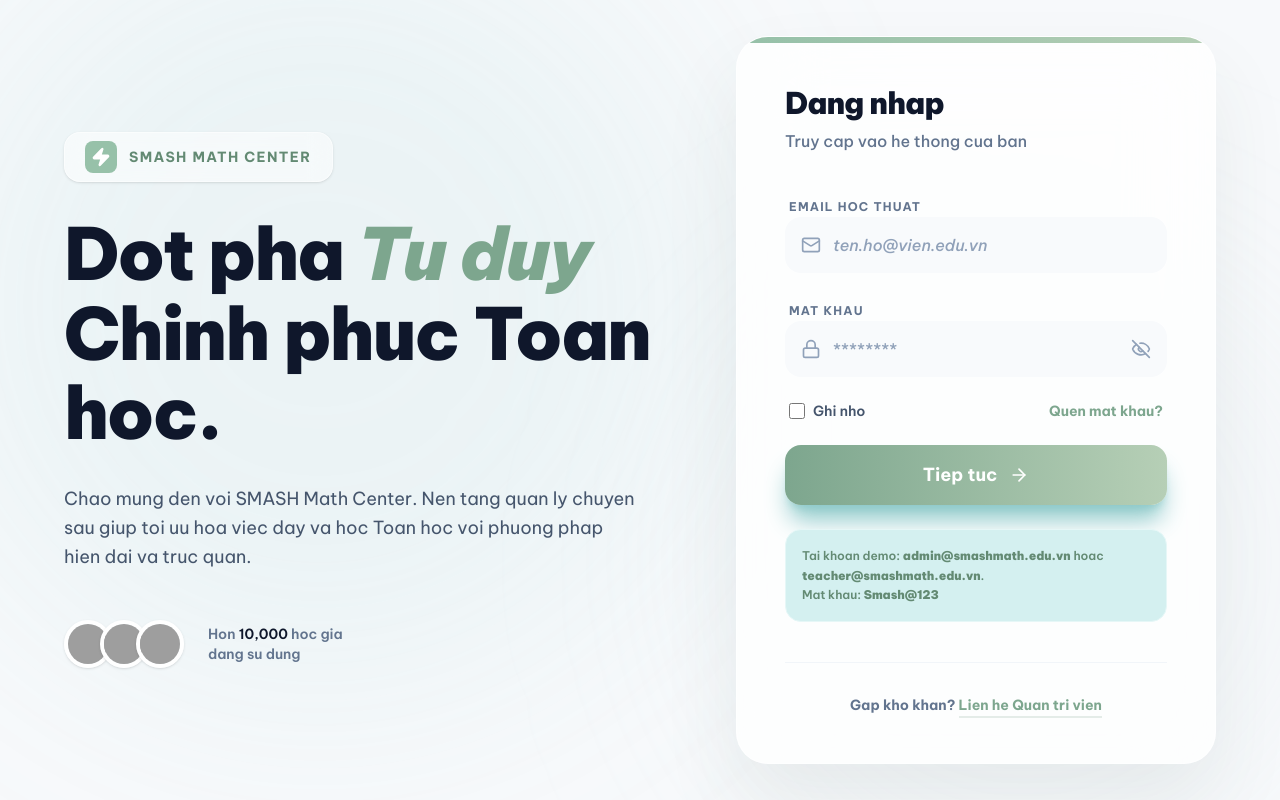
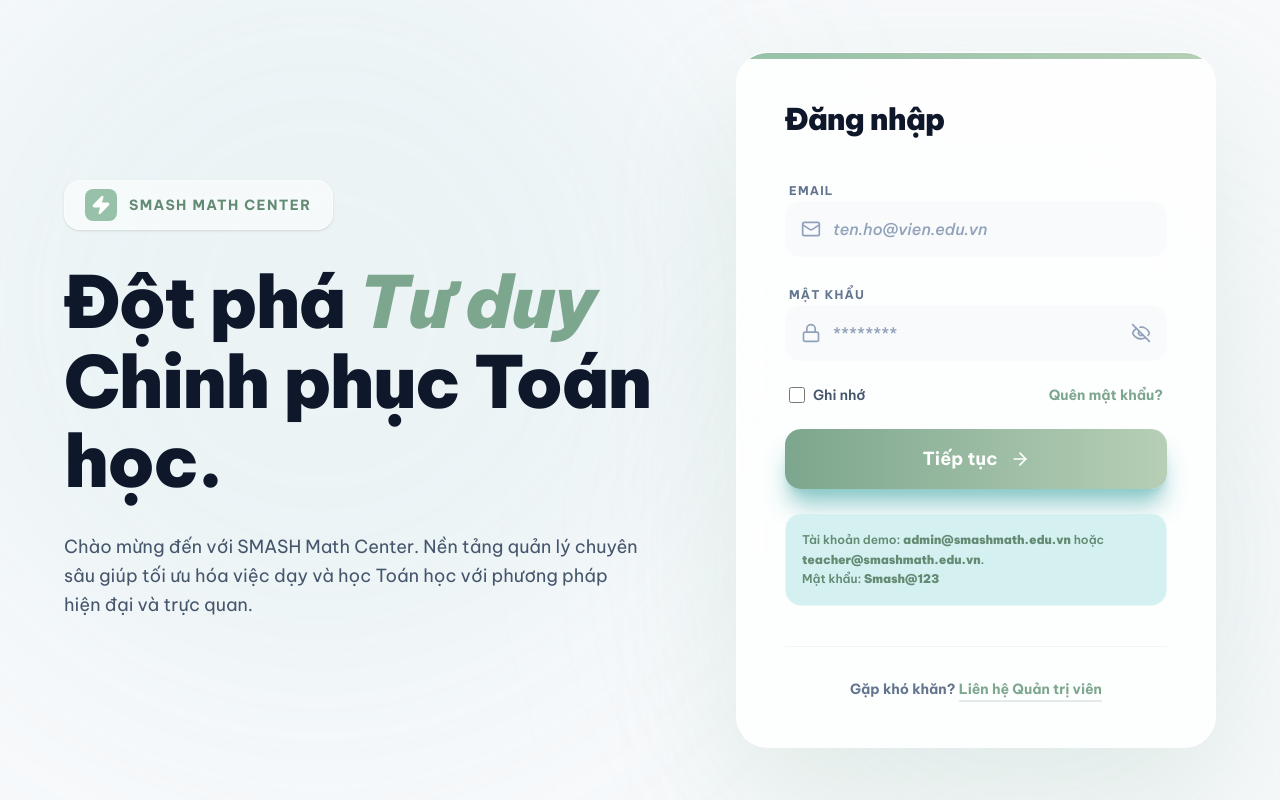
Before and after one commit to phuc2502/smash, a React (Vite) app: page /login in a window 1280 px wide. Built offline with nearby package versions, Linux system fonts and the light colour scheme; grey boxes are pictures that could not be loaded.

Commit message:
update giao diện

```diff
--- a/src/components/layout/Sidebar.tsx
+++ b/src/components/layout/Sidebar.tsx
@@ -27,7 +27,7 @@
   ];
 
   return (
-    <aside className="fixed left-0 top-0 h-screen w-64 border-r border-slate-200/50 bg-slate-50/80 backdrop-blur-2xl flex flex-col py-8 z-40 hidden md:flex">
+    <aside className="fixed left-0 top-0 h-screen w-64 border-r border-slate-200/50 bg-slate-200/70 backdrop-blur-2xl flex flex-col py-8 z-40 hidden md:flex">
       <div className="px-6 mb-10 flex items-center gap-3">
         <div className="w-10 h-10 rounded-lg bg-gradient-to-br from-mint-600 to-mint-400 flex items-center justify-center text-white shadow-lg shadow-mint-200">
           <Zap className="w-6 h-6" fill="currentColor" />
--- a/src/components/modals/ManageScheduleModal.tsx
+++ b/src/components/modals/ManageScheduleModal.tsx
@@ -12,23 +12,41 @@
 
 export default function ManageScheduleModal({ isOpen, onClose, targetClass, onUpdate }: ManageScheduleModalProps) {
   const [formData, setFormData] = useState({
-    schedule: "",
     location: ""
   });
+  const [presetDays, setPresetDays] = useState("Thứ 2, 4");
+  const [startTime, setStartTime] = useState("18:00");
+  const [endTime, setEndTime] = useState("20:00");
+
+  const dayOptions = [
+    "Thứ 2, 4",
+    "Thứ 3, 5",
+    "Thứ 4, 6",
+    "Thứ 7, CN",
+    "Thứ 2, 4, 6",
+    "Thứ 3, 5, 7",
+  ];
 
   useEffect(() => {
     if (targetClass) {
       setFormData({
-        schedule: targetClass.schedule || "",
         location: targetClass.location || ""
       });
+      setPresetDays("Thứ 2, 4");
+      setStartTime("18:00");
+      setEndTime("20:00");
     }
   }, [targetClass]);
 
   const handleSubmit = (e: React.FormEvent) => {
     e.preventDefault();
     if (targetClass) {
-      onUpdate(targetClass.id, formData);
+      const normalizedSchedule = `${presetDays} (${startTime} - ${endTime})`;
+
+      onUpdate(targetClass.id, {
+        ...formData,
+        schedule: normalizedSchedule,
+      });
       onClose();
     }
   };
@@ -78,14 +96,34 @@
                     <Clock className="w-3 h-3 text-mint-500" />
                     Thời gian & Ngày học
                   </label>
-                  <input
-                    required
-                    type="text"
-                    placeholder="VD: Thứ 2, 4 (18:00 - 20:00)"
-                    value={formData.schedule}
-                    onChange={e => setFormData({ ...formData, schedule: e.target.value })}
-                    className="w-full bg-slate-50 border-2 border-slate-100 rounded-2xl py-4 px-6 text-sm font-bold focus:ring-4 focus:ring-mint-500/10 focus:border-mint-500/50 outline-none transition-all"
-                  />
+                  <div className="space-y-3">
+                    <select
+                      value={presetDays}
+                      onChange={e => setPresetDays(e.target.value)}
+                      className="w-full bg-slate-50 border-2 border-slate-100 rounded-2xl py-4 px-6 text-sm font-bold focus:ring-4 focus:ring-mint-500/10 focus:border-mint-500/50 outline-none transition-all"
+                    >
+                      {dayOptions.map((option) => (
+                        <option key={option} value={option}>{option}</option>
+                      ))}
+                    </select>
+
+                    <div className="grid grid-cols-2 gap-3">
+                      <input
+                        required
+                        type="time"
+                        value={startTime}
+                        onChange={e => setStartTime(e.target.value)}
+                        className="w-full bg-slate-50 border-2 border-slate-100 rounded-2xl py-4 px-6 text-sm font-bold focus:ring-4 focus:ring-mint-500/10 focus:border-mint-500/50 outline-none transition-all"
+                      />
+                      <input
+                        required
+                        type="time"
+                        value={endTime}
+                        onChange={e => setEndTime(e.target.value)}
+                        className="w-full bg-slate-50 border-2 border-slate-100 rounded-2xl py-4 px-6 text-sm font-bold focus:ring-4 focus:ring-mint-500/10 focus:border-mint-500/50 outline-none transition-all"
+                      />
+                    </div>
+                  </div>
                 </div>
 
                 <div className="space-y-2">
--- a/src/pages/LoginPage.tsx
+++ b/src/pages/LoginPage.tsx
@@ -58,7 +58,7 @@
             transition={{ delay: 0.1 }}
             className="text-5xl lg:text-7xl font-black text-slate-900 leading-[1.1] tracking-tight"
           >
-            Dot pha <span className="text-mint-600 italic">Tu duy</span> <br /> Chinh phuc Toan hoc.
+            Đột phá <span className="text-mint-600 italic">Tư duy</span> <br /> Chinh phục Toán học.
           </motion.h1>
 
           <motion.p
@@ -67,29 +67,10 @@
             transition={{ delay: 0.2 }}
             className="text-lg text-slate-600 max-w-xl leading-relaxed"
           >
-            Chao mung den voi SMASH Math Center. Nen tang quan ly chuyen sau giup toi uu hoa viec day va hoc Toan hoc voi phuong phap hien dai va truc quan.
+            Chào mừng đến với SMASH Math Center. Nền tảng quản lý chuyên sâu giúp tối ưu hóa việc dạy và học Toán học với phương pháp hiện đại và trực quan.
           </motion.p>
 
-          <motion.div
-            initial={{ opacity: 0, scale: 0.95 }}
-            animate={{ opacity: 1, scale: 1 }}
-            transition={{ delay: 0.3 }}
-            className="flex items-center gap-6 pt-4"
-          >
-            <div className="flex -space-x-3">
-              {[1, 2, 3].map((i) => (
-                <img
-                  key={i}
-                  src={`https://picsum.photos/seed/user${i}/64/64`}
-                  className="w-12 h-12 rounded-full border-4 border-white shadow-sm"
-                  alt="Avatar"
-                />
-              ))}
-            </div>
-            <p className="text-sm font-semibold text-slate-500">
-              Hon <span className="text-slate-900">10,000</span> hoc gia <br /> dang su dung
-            </p>
-          </motion.div>
+          {/* Removed user stats/avatars block for cleaner layout */}
         </div>
 
         <motion.div
@@ -98,17 +79,16 @@
           transition={{ duration: 0.5 }}
           className="w-full lg:w-[480px]"
         >
-          <div className="bg-white/80 backdrop-blur-2xl rounded-[32px] p-10 lg:p-12 shadow-[0_40px_80px_rgba(47,82,61,0.08)] border border-white/50 relative overflow-hidden group">
+          <div className="bg-white/80 backdrop-blur-2xl rounded-[32px] p-10 lg:p-12 shadow-[0_50px_120px_rgba(151,193,169,0.22)] border border-white/50 relative overflow-hidden group">
             <div className="absolute top-0 left-0 right-0 h-1.5 bg-gradient-to-r from-mint-400 via-mint-500 to-mint-400 animate-gradient-x"></div>
 
             <div className="mb-10 text-center lg:text-left">
-              <h2 className="text-3xl font-black text-slate-900 tracking-tight">Dang nhap</h2>
-              <p className="text-slate-500 mt-2 font-medium">Truy cap vao he thong cua ban</p>
+              <h2 className="text-3xl font-black text-slate-900 tracking-tight">Đăng nhập</h2>
             </div>
 
             <form onSubmit={handleLogin} className="space-y-6">
               <div className="space-y-2">
-                <label className="text-xs font-bold text-slate-500 uppercase tracking-widest pl-1">Email hoc thuat</label>
+                <label className="text-xs font-bold text-slate-500 uppercase tracking-widest pl-1">Email</label>
                 <div className="relative group">
                   <Mail className="absolute left-4 top-1/2 -translate-y-1/2 w-5 h-5 text-slate-400 group-focus-within:text-mint-500 transition-colors" />
                   <input
@@ -123,7 +103,7 @@
               </div>
 
               <div className="space-y-2">
-                <label className="text-xs font-bold text-slate-500 uppercase tracking-widest pl-1">Mat khau</label>
+                <label className="text-xs font-bold text-slate-500 uppercase tracking-widest pl-1">Mật khẩu</label>
                 <div className="relative group">
                   <Lock className="absolute left-4 top-1/2 -translate-y-1/2 w-5 h-5 text-slate-400 group-focus-within:text-mint-500 transition-colors" />
                   <input
@@ -158,28 +138,28 @@
                     onChange={(event) => setRemember(event.target.checked)}
                     className="w-4 h-4 rounded border-slate-300 text-mint-500 focus:ring-mint-500/20"
                   />
-                  <span className="text-sm font-semibold text-slate-600 group-hover:text-slate-900">Ghi nho</span>
+                  <span className="text-sm font-semibold text-slate-600 group-hover:text-slate-900">Ghi nhớ</span>
                 </label>
-                <Link to="/forgot-password" className="text-sm font-bold text-mint-600 hover:text-mint-700 transition-colors">Quen mat khau?</Link>
+                <Link to="/forgot-password" className="text-sm font-bold text-mint-600 hover:text-mint-700 transition-colors">Quên mật khẩu?</Link>
               </div>
 
               <button
                 type="submit"
                 className="w-full bg-gradient-to-r from-mint-600 to-mint-400 text-white rounded-2xl py-4 font-bold text-lg shadow-xl shadow-mint-200 hover:shadow-2xl hover:shadow-mint-300 hover:-translate-y-0.5 transition-all flex items-center justify-center gap-3 group"
               >
-                Tiep tuc
+                Tiếp tục
                 <ArrowRight className="w-5 h-5 group-hover:translate-x-1 transition-transform" />
               </button>
             </form>
 
             <div className="mt-6 p-4 bg-mint-50 border border-mint-100 rounded-2xl text-xs text-mint-700 font-semibold leading-relaxed">
-              Tai khoan demo: <span className="font-black">admin@smashmath.edu.vn</span> hoac <span className="font-black">teacher@smashmath.edu.vn</span>.<br />
-              Mat khau: <span className="font-black">Smash@123</span>
+              Tài khoản demo: <span className="font-black">admin@smashmath.edu.vn</span> hoặc <span className="font-black">teacher@smashmath.edu.vn</span>.<br />
+              Mật khẩu: <span className="font-black">Smash@123</span>
             </div>
 
             <div className="mt-10 pt-8 border-t border-slate-100 text-center">
               <p className="text-sm font-bold text-slate-500">
-                Gap kho khan? <Link to="#" className="text-mint-600 border-b-2 border-mint-600/20 hover:border-mint-600 pb-0.5 transition-all">Lien he Quan tri vien</Link>
+                Gặp khó khăn? <Link to="#" className="text-mint-600 border-b-2 border-mint-600/20 hover:border-mint-600 pb-0.5 transition-all">Liên hệ Quản trị viên</Link>
               </p>
             </div>
           </div>
```
